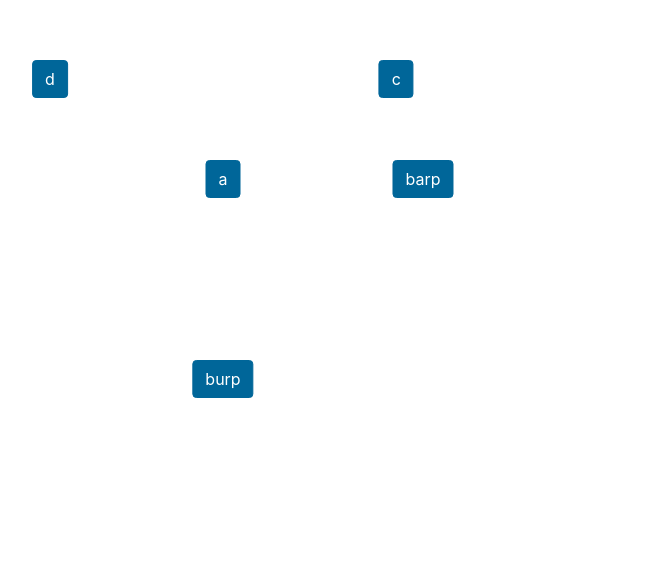
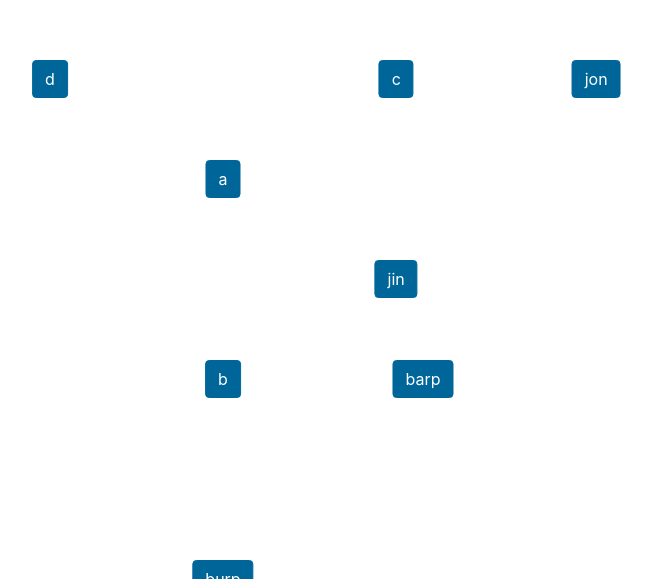
Before and after one commit to above-and-beyond-uor/help, a plain HTML site: page index.html in a window 1280 px wide. Shown: the part 221-800 px from the top of the page, without its empty margins (417-1069 px from the left). Drawn offline with Linux system fonts and the light colour scheme.

Commit message:
updated index.html

```diff
--- a/flowdata.csv
+++ b/flowdata.csv
@@ -1,7 +1,9 @@
 choice,location,text,branches,parent,row_no,label
 start,start,"Is the issue academic, administrative or personal?","administrative,academic,bop",,,a
 Administrative,administrative,Is it about your timetable?,"burp,barp",,,b
-Academic,academic,Is it specific to one module?,,,,c
+Academic,academic,Is it specific to one module?,"jin,jon",,,c
 beep,bop,hi there,,,,d
 burp,burp,,,,,burp
 barp,barp,,,,,barp
+jin,jin,,,,,jin
+jon,jon,,,,,jon
--- a/index.html
+++ b/index.html
@@ -72,16 +72,16 @@ function draw_node(this_row, generation, x_coordinate, y_coordinate){
     var this_degrees = branch_index * branch_degrees;
 
     var radius = 200;
-    y_coordinate = Math.sin(this_degrees*Math.PI/180) * radius;
-    x_coordinate = Math.cos(this_degrees*Math.PI/180) * radius;
+    child_y_coordinate = y_coordinate + Math.sin(this_degrees*Math.PI/180) * radius;
+    child_x_coordinate = x_coordinate + Math.cos(this_degrees*Math.PI/180) * radius;
 
     var this_new_row = csv_data.filter(function(local_row){
-      local_row.x_coordinate = x_coordinate;
-      local_row.y_coordinate = y_coordinate;
+      local_row.child_x_coordinate = child_x_coordinate;
+      local_row.child_y_coordinate = child_y_coordinate;
       return local_row.location == this_location;
     })[0];
     if(typeof(this_new_row) !== "undefined"){
-      draw_node(this_new_row, new_generation, x_coordinate, y_coordinate);
+      draw_node(this_new_row, new_generation, child_x_coordinate, child_y_coordinate);
     }
   });
 /*
```
